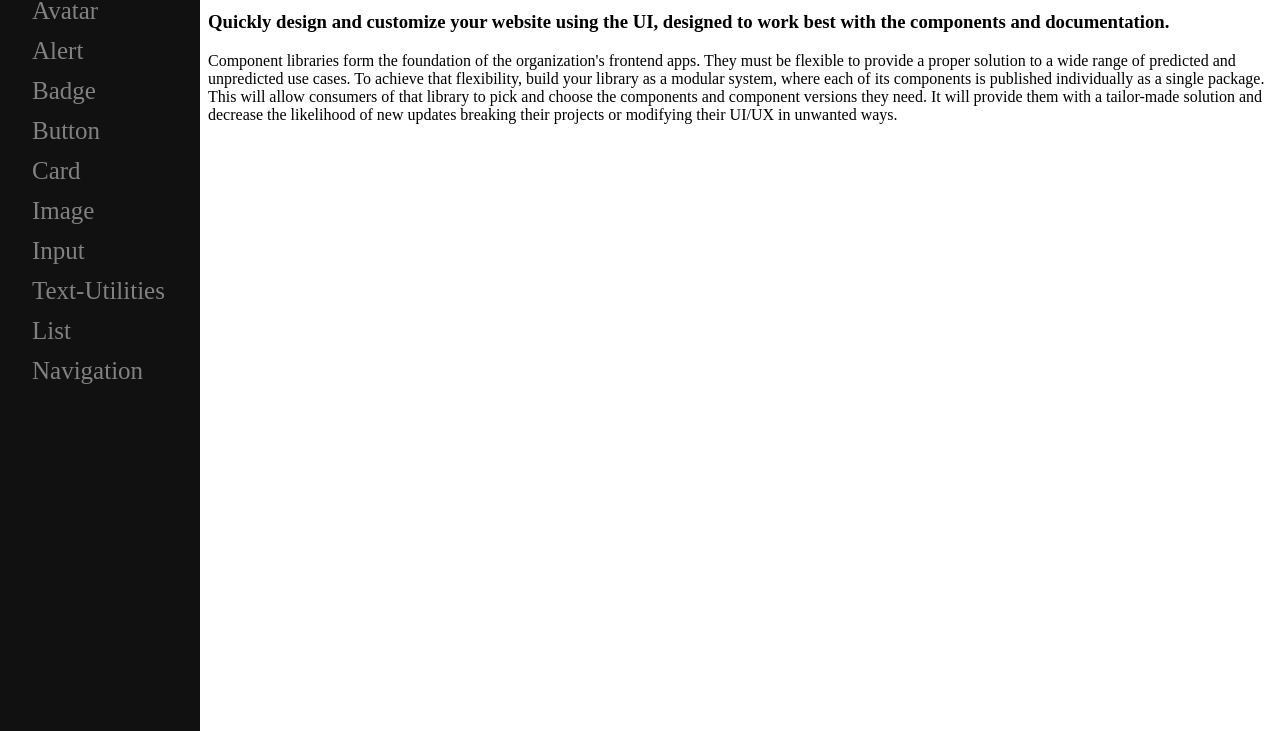
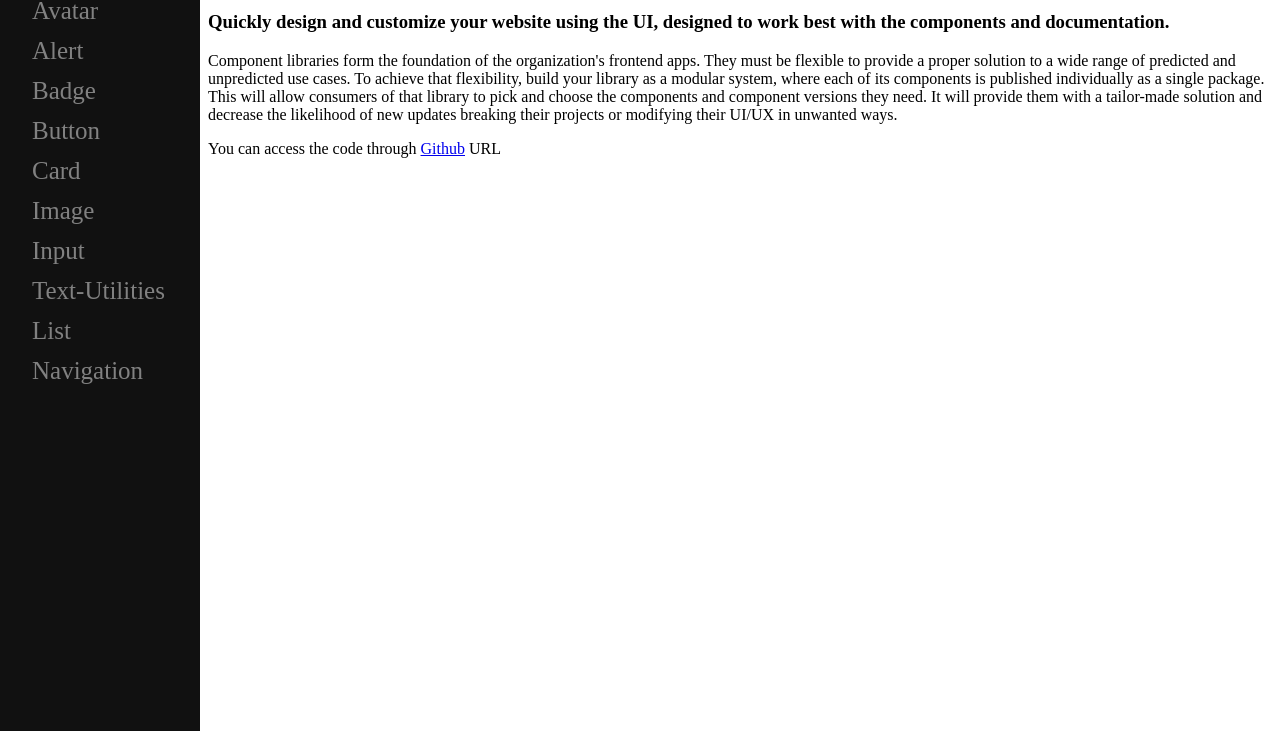
Before and after one commit to Sandesh9834/component-library, a plain HTML site: page index.html in a window 1280 px wide. Shown: the part 69-800 px from the top of the page. Drawn offline with Linux system fonts and the light colour scheme.

Commit message:
commit changes

```diff
--- a/index.html
+++ b/index.html
@@ -29,6 +29,7 @@
             </h3>
             <p>Component libraries form the foundation of the organization's frontend apps. They must be flexible to provide a proper solution to a wide range of predicted and unpredicted use cases.
                   To achieve that flexibility, build your library as a modular system, where each of its components is published individually as a single package. This will allow consumers of that library to pick and choose the components and component versions they need. It will provide them with a tailor-made solution and decrease the likelihood of new updates breaking their projects or modifying their UI/UX in unwanted ways.</p>
+            <P>You can access the code through <span><a href="https://github.com/Sandesh9834/component-library">Github</a></span> URL</P>
       </div>
 </body>
 </html>
```
